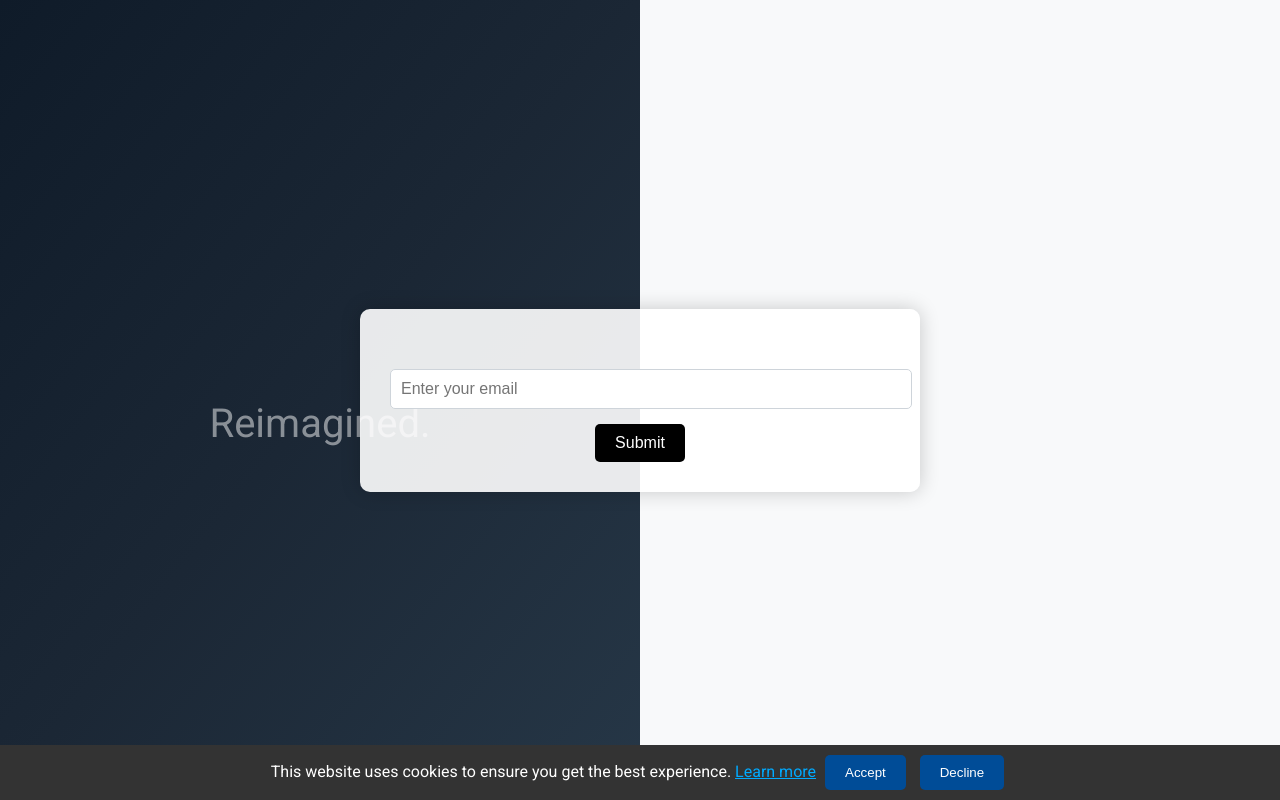
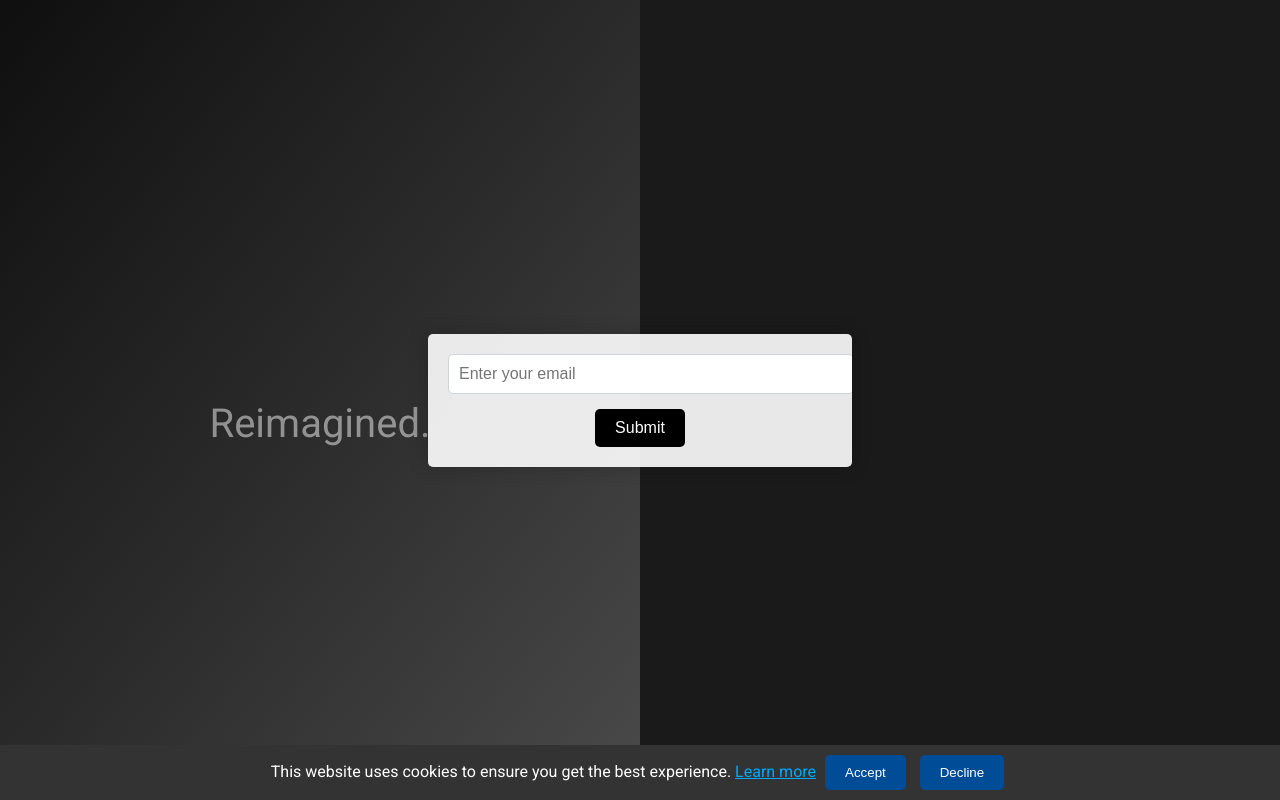
Before and after one commit to svan-b/my-flask-app, a Python web app: template templates/coming_soon.html in a window 1280 px wide. Run offline with Jinja, Linux system fonts and the light colour scheme; the template is opened without the code that fills it, so the values that code supplies are empty.

Commit message:
update css and html for landing page for better design

```diff
--- a/static/css/coming_soon.css
+++ b/static/css/coming_soon.css
@@ -4,7 +4,7 @@
 
 body {
     font-family: 'Roboto', sans-serif;
-    background-color: #f8f9fa;
+    background-color: #1a1a1a; /* Dark grey background */
     color: #333;
     margin: 0;
     padding: 0;
@@ -21,7 +21,7 @@ body {
     left: 0;
     width: 50%;
     height: 100%;
-    background: linear-gradient(to bottom right, #0f1b29, #1b2735, #263747);
+    background: linear-gradient(to bottom right, #0f0f0f, #2b2b2b, #4a4a4a); /* Dark grey/black metallic gradient */
     z-index: -1;
 }
 
@@ -59,33 +59,15 @@ body {
 
 .container {
     background-color: rgba(255, 255, 255, 0.9);
-    border-radius: 10px;
+    border-radius: 5px; /* Square corners */
     box-shadow: 0 0 20px rgba(0, 0, 0, 0.2);
     overflow: hidden;
-    width: 40%;
-    max-width: 500px;
-    padding: 30px;
+    width: 30%; /* Smaller and centered */
+    max-width: 400px;
+    padding: 20px;
     text-align: center;
     z-index: 1;
     position: relative;
-}
-
-.content h1 {
-    font-size: 2.5rem;
-    margin-bottom: 10px;
-    color: #1a1a1a;
-}
-
-.content h2 {
-    font-size: 2rem;
-    margin-bottom: 20px;
-    color: #1a1a1a;
-}
-
-.content p {
-    font-size: 1.1rem;
-    margin-bottom: 30px;
-    color: #333;
 }
 
 .form-group {
@@ -143,16 +125,4 @@ body {
         max-width: 100%;
         padding: 20px;
     }
-
-    .content h1 {
-        font-size: 2rem;
-    }
-
-    .content h2 {
-        font-size: 1.5rem;
-    }
-
-    .content p {
-        font-size: 1rem;
-    }
 }
--- a/templates/coming_soon.html
+++ b/templates/coming_soon.html
@@ -12,9 +12,6 @@
     <div class="background-gradient"></div>
     <div class="container">
         <div class="content">
-            <h1></h1>
-            <h2></h2>
-            <p></p>
             <form id="emailForm">
                 <div class="form-group">
                     <input type="email" id="email" class="form-control" placeholder="Enter your email" required>
```
